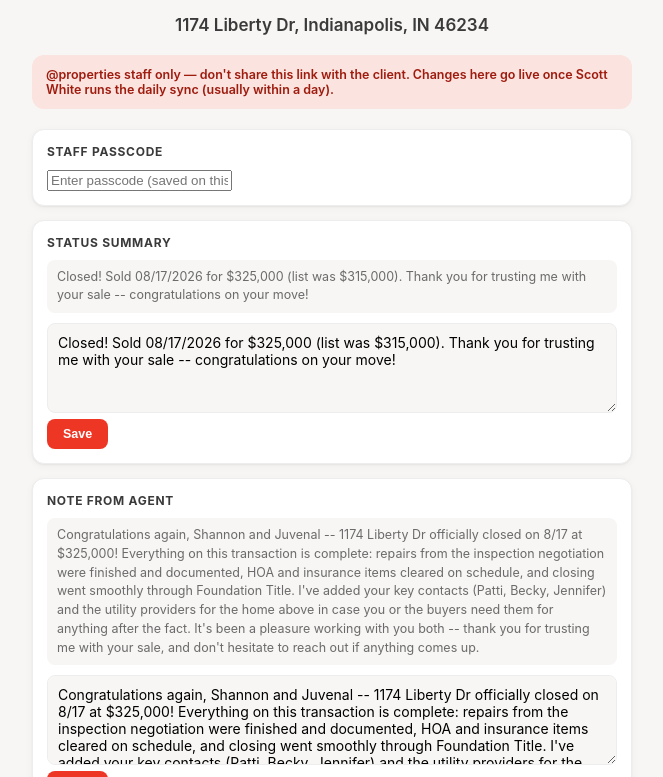
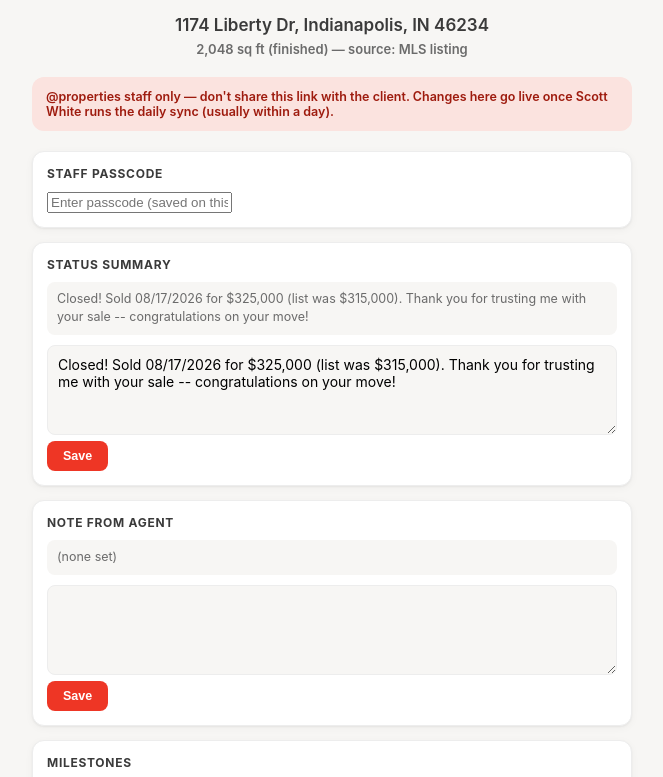
Before and after one commit to dpuphi1938/past-client-portal-pages, a plain HTML site: page shannon-garcia-j7i68qQjs5rx41faDVrDQg/staff.html in a window 1280 px wide. Shown: the part 156-933 px from the top of the page, without its empty margins (308-971 px from the left). Drawn offline with Linux system fonts and the light colour scheme.

Commit message:
Update transaction page shannon-garcia-j7i68qQjs5rx41faDVrDQg

```diff
--- a/shannon-garcia-j7i68qQjs5rx41faDVrDQg/staff.html
+++ b/shannon-garcia-j7i68qQjs5rx41faDVrDQg/staff.html
@@ -29,6 +29,7 @@ a{-webkit-tap-highlight-color:rgba(238,54,37,.12)}
 .eyebrow{font-weight:700;letter-spacing:.14em;text-transform:uppercase;font-size:11.5px;color:var(--red-dark);margin:0 0 6px;text-align:center}
 h1{font-size:30px;font-weight:800;margin:0 0 18px;letter-spacing:-.015em;text-align:center;line-height:1.15}
 .sub{font-size:17px;font-weight:600;color:var(--charcoal);margin:16px 0 20px;text-align:center}
+.sqft-line{font-size:13px;font-weight:600;color:var(--slate);margin:-14px 0 20px;text-align:center}
 .summary{background:var(--red-tint);border-radius:var(--radius);padding:14px 16px;font-size:14.5px;font-weight:600;color:var(--red-deep);margin-bottom:20px;box-shadow:var(--shadow)}
 .stats-row{display:flex;gap:10px;margin-bottom:24px}
 .stat{flex:1;background:var(--white);border:1px solid var(--cloud);border-radius:var(--radius);padding:12px;text-align:center;box-shadow:var(--shadow)}
@@ -46,6 +47,7 @@ h2::after{content:"";flex:1;height:1px;background:var(--cloud);margin-left:2px}
 .tdate{font-size:12.5px;color:var(--slate);margin-top:1px}
 .tstep.done .tlabel{color:var(--charcoal)}
 .note{background:var(--white);border:1px solid var(--cloud);border-radius:var(--radius);padding:14px 16px;font-size:13.5px;color:var(--charcoal);line-height:1.55;margin-top:6px;box-shadow:var(--shadow)}
+.unsub-banner{background:var(--white);border:1px solid var(--cloud);border-radius:var(--radius);padding:12px 16px;font-size:13px;color:var(--slate);line-height:1.5;margin-top:6px}
 .note .from{font-size:10.5px;text-transform:uppercase;letter-spacing:.06em;color:var(--slate);margin-bottom:6px}
 .doclist{list-style:none;margin:0;padding:0;display:flex;flex-direction:column;gap:8px}
 .doc{display:flex;align-items:center;justify-content:space-between;gap:10px;background:var(--white);border:1px solid var(--cloud);border-radius:var(--radius);padding:12px 14px;text-decoration:none;color:var(--ink);box-shadow:var(--shadow);transition:box-shadow .15s ease,transform .15s ease}
@@ -308,6 +310,7 @@ h2::after{content:"";flex:1;height:1px;background:var(--cloud);margin-left:2px}
     <div class="eyebrow">Staff Edit</div>
     <h1>Shannon Garcia, Juvenal Garcia</h1>
     <div class="sub">1174 Liberty Dr, Indianapolis, IN 46234</div>
+    <div class="sqft-line">2,048 sq ft (finished) &mdash; source: MLS listing</div>
 
     <div class="staff-note">@properties staff only &mdash; don't share this link with the client. Changes here go live once Scott White runs the daily sync (usually within a day).</div>
 
@@ -326,8 +329,8 @@ h2::after{content:"";flex:1;height:1px;background:var(--cloud);margin-left:2px}
 
     <div class="staff-section">
       <h3>Note From Agent</h3>
-      <div class="staff-current">Congratulations again, Shannon and Juvenal -- 1174 Liberty Dr officially closed on 8/17 at $325,000! Everything on this transaction is complete: repairs from the inspection negotiation were finished and documented, HOA and insurance items cleared on schedule, and closing went smoothly through Foundation Title. I&#x27;ve added your key contacts (Patti, Becky, Jennifer) and the utility providers for the home above in case you or the buyers need them for anything after the fact. It&#x27;s been a pleasure working with you both -- thank you for trusting me with your sale, and don&#x27;t hesitate to reach out if anything comes up.</div>
-      <textarea id="note-input">Congratulations again, Shannon and Juvenal -- 1174 Liberty Dr officially closed on 8/17 at $325,000! Everything on this transaction is complete: repairs from the inspection negotiation were finished and documented, HOA and insurance items cleared on schedule, and closing went smoothly through Foundation Title. I&#x27;ve added your key contacts (Patti, Becky, Jennifer) and the utility providers for the home above in case you or the buyers need them for anything after the fact. It&#x27;s been a pleasure working with you both -- thank you for trusting me with your sale, and don&#x27;t hesitate to reach out if anything comes up.</textarea>
+      <div class="staff-current">(none set)</div>
+      <textarea id="note-input"></textarea>
       <button class="staff-btn" id="note-btn" onclick="submitStaff('note_set', {text: document.getElementById('note-input').value}, document.getElementById('note-msg'), document.getElementById('note-btn'))">Save</button>
       <div class="add-form-msg" id="note-msg" hidden></div>
     </div>
```
Also changed, not shown: shannon-garcia-j7i68qQjs5rx41faDVrDQg/index.html (+7 -2 lines), 1 other file.
